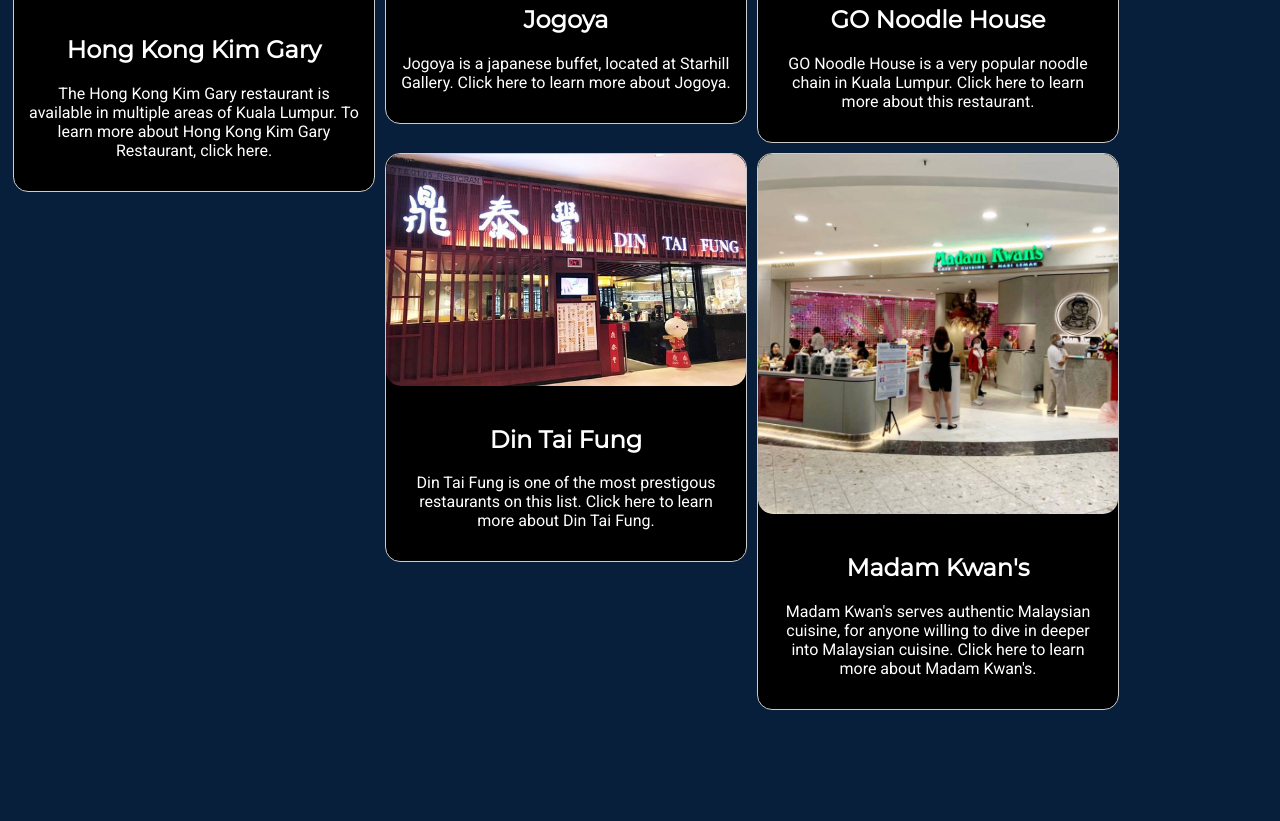
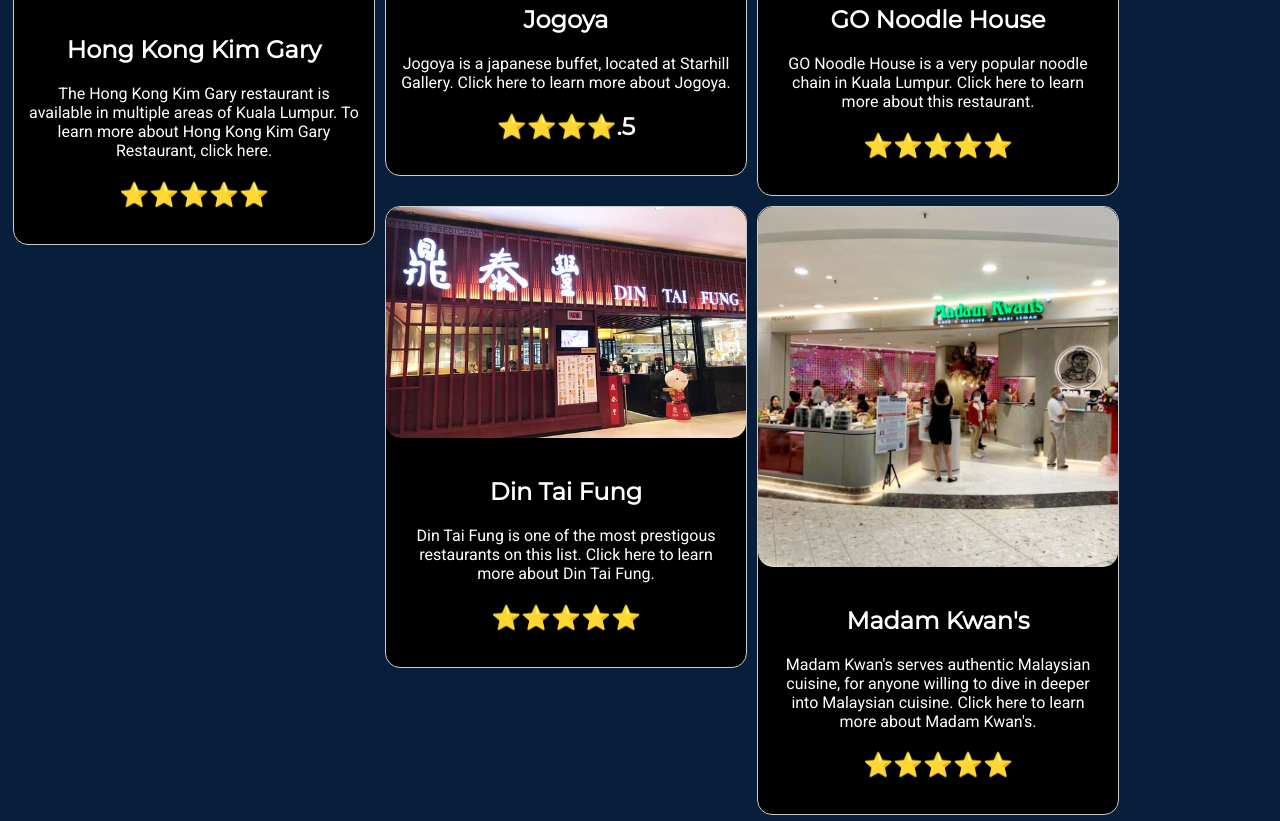
Before and after one commit to JeffJrShim/coding-project-2021, a plain HTML site: page home.html in a window 1280 px wide. Shown: the part 812-1633 px from the top of the page. Before the commit the page ends 1527 px from the top, so only its background shows below. Drawn offline with nearby package versions, Linux system fonts and the light colour scheme.

Commit message:
Update home.html

```diff
--- a/home.html
+++ b/home.html
@@ -35,7 +35,8 @@
         </a>
         <div class="desc">
           <h2>Hong Kong Kim Gary</h2>
-          <p>The Hong Kong Kim Gary restaurant is available in multiple areas of Kuala Lumpur. To learn more about Hong Kong Kim Gary Restaurant, click here.
+          <p>The Hong Kong Kim Gary restaurant is available in multiple areas of Kuala Lumpur. To learn more about Hong Kong Kim Gary Restaurant, click here.</p>
+          <h2>⭐⭐⭐⭐⭐</h2>
         </div>
       </div>
 
@@ -46,6 +47,7 @@
         <div class="desc">
           <h2>Jogoya</h2>
           <p>Jogoya is a japanese buffet, located at Starhill Gallery. Click here to learn more about Jogoya.</p>
+          <h2>⭐⭐⭐⭐.5</h2>
         </div>
       </div>
 
@@ -56,6 +58,7 @@
         <div class="desc">
           <h2>GO Noodle House</h2>
           <p>GO Noodle House is a very popular noodle chain in Kuala Lumpur. Click here to learn more about this restaurant.</p>
+          <h2>⭐⭐⭐⭐⭐</h2>
         </div>
       </div>
 
@@ -66,6 +69,7 @@
         <div class="desc">
           <h2>Din Tai Fung</h2>
           <p>Din Tai Fung is one of the most prestigous restaurants on this list. Click here to learn more about Din Tai Fung.</p>
+          <h2>⭐⭐⭐⭐⭐</h2>
         </div>
       </div>
       <div class="gallery">
@@ -75,6 +79,7 @@
         <div class="desc">
           <h2>Madam Kwan's</h2>
           <p>Madam Kwan's serves authentic Malaysian cuisine, for anyone willing to dive in deeper into Malaysian cuisine. Click here to learn more about Madam Kwan's.</p>
+          <h2>⭐⭐⭐⭐⭐</h2>
         </div>
       </div>
   </div>
```
